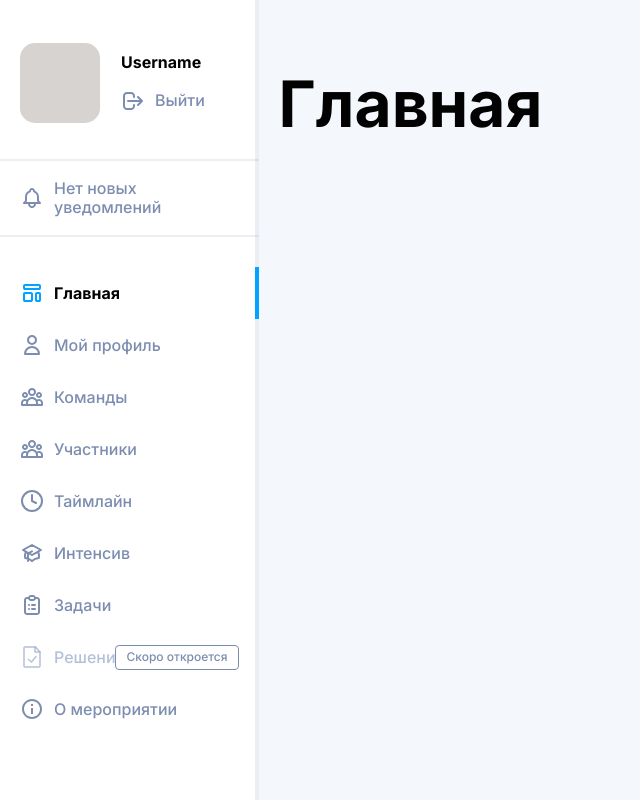
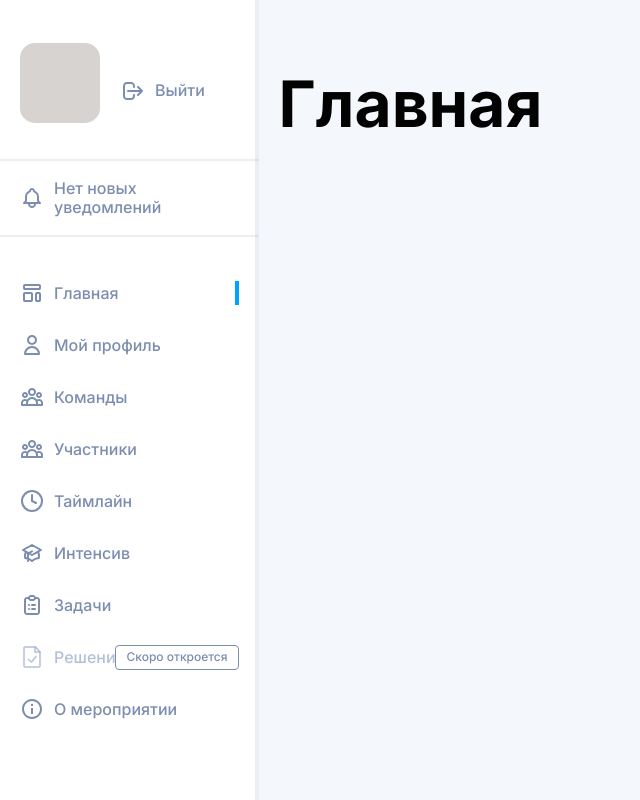
Before and after one commit to FOZERY/letshack-hackanova, a Vue app: page / in a window 1280 px wide. Shown: the whole page, without its empty margins (0-640 px from the left). Built offline with nearby package versions, Linux system fonts and the light colour scheme; no server answers; a web font is replaced by a local one.

Commit message:
feat: add router link css

```diff
--- a/src/components/TheAside.vue
+++ b/src/components/TheAside.vue
@@ -1,4 +1,8 @@
-<script setup></script>
+<script setup>
+import { useUserStore } from '@/stores/userStore.js';
+
+const userStore = useUserStore();
+</script>
 
 <template>
     <aside class="sidebar body-text-medium">
@@ -8,7 +12,7 @@
             </div>
 
             <div class="user-info">
-                <div class="user-name">Username</div>
+                <div class="user-name"></div>
                 <a class="logout">
                     <svg
                         class="stroke-hover"
@@ -58,7 +62,7 @@
                 role="menu"
                 data-accordion="false"
             >
-                <li class="nav-item active">
+                <li class="nav-item">
                     <router-link :to="{ name: 'home' }" class="nav-link">
                         <svg
                             class="stroke-hover"
```
Also changed, not shown: src/assets/main.css.
